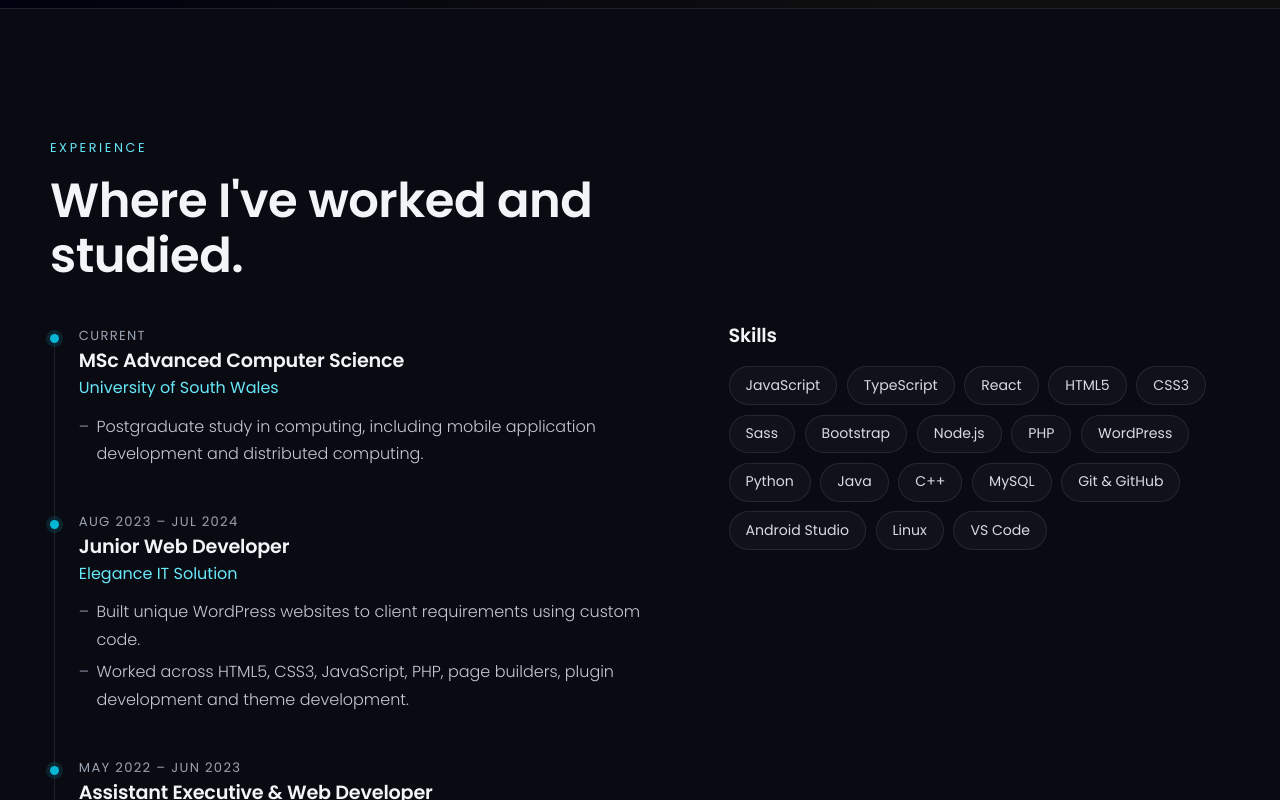
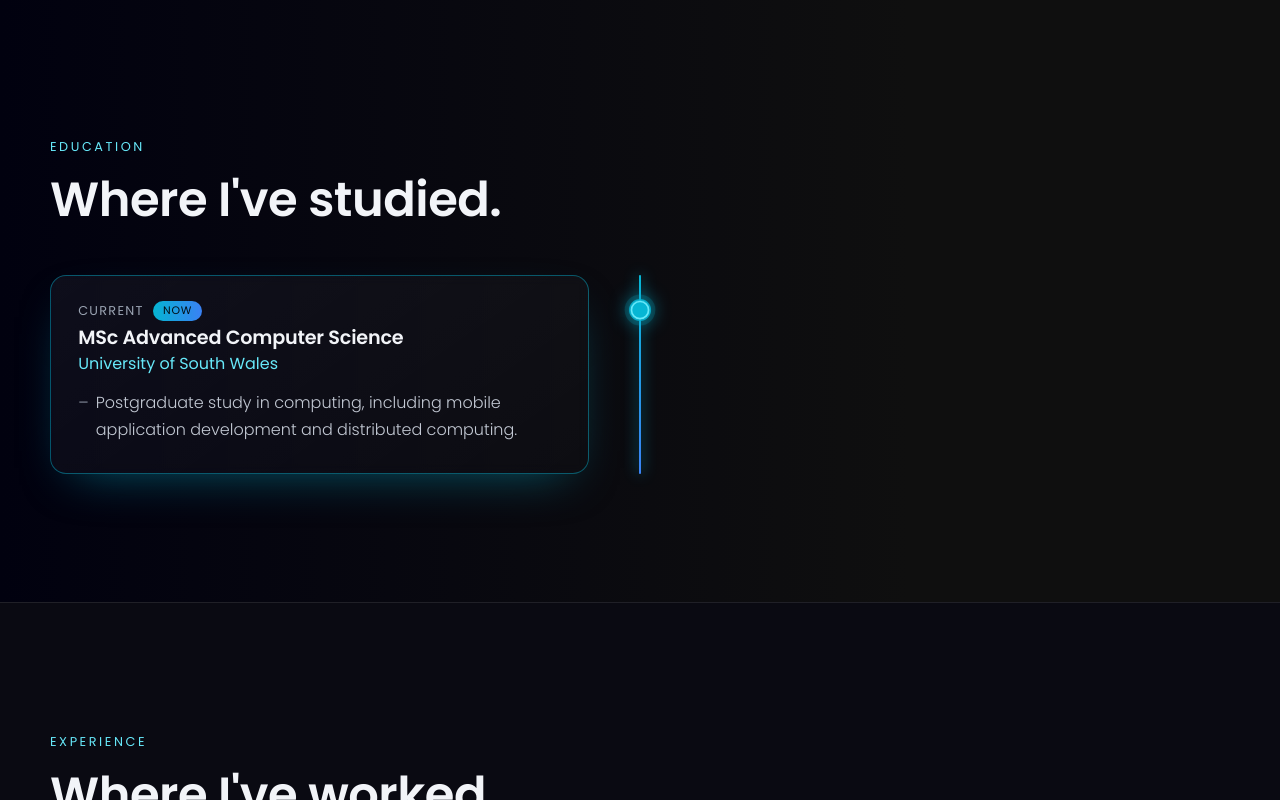
Before and after one commit to shahriarmahmudanik/shahriarmahmudanik.github.io, a React (Vite) app: page /about in a window 1280 px wide. Shown: the part 700-1500 px from the top of the page. Built offline with nearby package versions, Linux system fonts and the light colour scheme; no server answers; a web font is replaced by a local one.

Commit message:
Add Education and Experience timelines to About page

```diff
--- /dev/null
+++ b/src/components/Education.tsx
@@ -0,0 +1,15 @@
+import { profile } from '../data/profile'
+import { SectionHeading } from './SectionHeading'
+import { Timeline } from './Timeline'
+
+export function Education() {
+  const entries = profile.education.map((e) => ({ title: e.degree, org: e.school, dates: e.dates, current: e.current, points: e.points }))
+  return (
+    <section className="section" id="education">
+      <div className="wrap">
+        <SectionHeading label="Education" title="Where I've studied." />
+        <Timeline entries={entries} />
+      </div>
+    </section>
+  )
+}
--- a/src/components/Experience.tsx
+++ b/src/components/Experience.tsx
@@ -1,30 +1,16 @@
 import { profile } from '../data/profile'
 import { Reveal } from './Reveal'
 import { SectionHeading } from './SectionHeading'
+import { Timeline } from './Timeline'
 
 export function Experience() {
+  const entries = profile.experience.map((j) => ({ title: j.role, org: j.company, dates: j.dates, current: j.current, points: j.points }))
   return (
     <section className="section section--alt" id="experience">
       <div className="wrap">
-        <SectionHeading label="Experience" title="Where I've worked and studied." />
-        <div className="grid-2 grid-2--top">
-          <ol className="timeline">
-            {profile.experience.map((job, i) => (
-              <li className="timeline__item" key={job.role + job.company}>
-                <Reveal delay={i * 0.08}>
-                  <p className="timeline__dates">{job.dates}</p>
-                  <h3 className="timeline__role">{job.role}</h3>
-                  <p className="timeline__company">{job.company}</p>
-                  <ul className="timeline__points">
-                    {job.points.map((pt) => (
-                      <li key={pt}>{pt}</li>
-                    ))}
-                  </ul>
-                </Reveal>
-              </li>
-            ))}
-          </ol>
-          <Reveal className="skills">
+        <SectionHeading label="Experience" title="Where I've worked." />
+        <Timeline entries={entries} />
+        <Reveal className="skills-row">
           <h3 className="subhead">Skills</h3>
           <ul className="chips">
             {profile.skills.map((s) => (
@@ -33,7 +19,6 @@ export function Experience() {
           </ul>
         </Reveal>
       </div>
-      </div>
     </section>
   )
 }
--- /dev/null
+++ b/src/components/Timeline.tsx
@@ -0,0 +1,61 @@
+import { useRef } from 'react'
+import { motion, useInView, useReducedMotion, useScroll, useSpring } from 'framer-motion'
+
+export interface TimelineEntry {
+  title: string
+  org: string
+  dates: string
+  current?: boolean
+  points: string[]
+}
+
+function Entry({ entry, index }: { entry: TimelineEntry; index: number }) {
+  const ref = useRef<HTMLLIElement>(null)
+  const reached = useInView(ref, { margin: '0px 0px -45% 0px' }) // lights up when it reaches the middle of the screen
+  const reduce = useReducedMotion()
+  const side = index % 2 === 0 ? -1 : 1
+
+  return (
+    <li ref={ref} className={`tl__item${reached ? ' is-reached' : ''}${entry.current ? ' is-current' : ''}`}>
+      <span className="tl__dot" aria-hidden="true" />
+      <motion.div
+        className="tl__card"
+        initial={reduce ? false : { opacity: 0, x: side * 60, filter: 'blur(6px)' }}
+        whileInView={{ opacity: 1, x: 0, filter: 'blur(0px)' }}
+        viewport={{ once: true, margin: '0px 0px -12% 0px' }}
+        transition={{ duration: 0.7, ease: [0.2, 0.7, 0.2, 1] }}
+        whileHover={reduce ? undefined : { y: -4 }}
+      >
+        <p className="tl__dates">
+          {entry.dates}
+          {entry.current && <span className="tl__badge">Now</span>}
+        </p>
+        <h3 className="tl__title">{entry.title}</h3>
+        <p className="tl__org">{entry.org}</p>
+        <ul className="tl__points">
+          {entry.points.map((pt) => (
+            <li key={pt}>{pt}</li>
+          ))}
+        </ul>
+      </motion.div>
+    </li>
+  )
+}
+
+// A vertical timeline whose glowing line "draws" itself as you scroll, lighting each dot on the way.
+export function Timeline({ entries }: { entries: TimelineEntry[] }) {
+  const ref = useRef<HTMLOListElement>(null)
+  const { scrollYProgress } = useScroll({ target: ref, offset: ['start 65%', 'end 55%'] })
+  const scaleY = useSpring(scrollYProgress, { stiffness: 120, damping: 24, restDelta: 0.001 })
+
+  return (
+    <ol className="tl" ref={ref}>
+      <span className="tl__rail" aria-hidden="true">
+        <motion.span className="tl__fill" style={{ scaleY }} />
+      </span>
+      {entries.map((e, i) => (
+        <Entry key={e.title + e.org} entry={e} index={i} />
+      ))}
+    </ol>
+  )
+}
--- a/src/data/profile.ts
+++ b/src/data/profile.ts
@@ -19,15 +19,19 @@ export const profile: Profile = {
     { value: 28, label: 'Public GitHub repositories' },
     { value: 'MSc', label: 'Advanced Computer Science' },
   ],
-  experience: [
+  // TODO (you): add your earlier education (bachelor's degree, college...) as more entries here, newest first.
+  education: [
     {
-      role: 'MSc Advanced Computer Science',
-      company: 'University of South Wales',
+      degree: 'MSc Advanced Computer Science',
+      school: 'University of South Wales',
       dates: 'Current',
+      current: true,
       points: [
         'Postgraduate study in computing, including mobile application development and distributed computing.',
       ],
     },
+  ],
+  experience: [
     {
       role: 'Junior Web Developer',
       company: 'Elegance IT Solution',
--- a/src/index.css
+++ b/src/index.css
@@ -547,3 +547,42 @@ body.menu-open { overflow: hidden; }
 .gallery img { height: 26rem; width: auto; flex: none; border-radius: 1.2rem; border: 1px solid rgba(255, 255, 255, 0.2); scroll-snap-align: start; }
 .gallery--page { margin-bottom: 2rem; }
 .tile__art--hidden { display: none; } /* phone screenshots are shown in the gallery instead */
+
+/* Scroll-drawn timeline (Education / Experience) */
+.tl { position: relative; margin: 3rem 0 0; padding: 0; list-style: none; }
+.tl__rail { position: absolute; top: 0; bottom: 0; left: 11px; width: 2px; background: var(--line); border-radius: 2px; }
+.tl__fill {
+	position: absolute; inset: 0; transform-origin: top; border-radius: 2px;
+	background: linear-gradient(to bottom, var(--accent), var(--blue)); box-shadow: 0 0 14px var(--accent);
+}
+.tl__item { position: relative; padding: 0 0 2.6rem 3rem; }
+.tl__item:last-child { padding-bottom: 0; }
+.tl__dot {
+	position: absolute; left: 3px; top: 1.6rem; width: 18px; height: 18px; border-radius: 50%;
+	background: var(--bg); border: 2px solid rgba(255, 255, 255, 0.25); transition: background 0.4s, border-color 0.4s, box-shadow 0.4s, transform 0.4s var(--ease);
+}
+.tl__item.is-reached .tl__dot { background: var(--accent); border-color: var(--accent-2); box-shadow: 0 0 0 5px rgba(6, 182, 212, 0.18), 0 0 18px var(--accent); transform: scale(1.1); }
+.tl__item.is-current .tl__dot::after { content: ""; position: absolute; inset: -6px; border-radius: 50%; border: 2px solid var(--accent); animation: ring 2s ease-out infinite; }
+@keyframes ring { from { transform: scale(0.7); opacity: 0.9; } to { transform: scale(1.8); opacity: 0; } }
+.tl__card {
+	position: relative; padding: 1.5rem 1.7rem; border: 1px solid var(--line); border-radius: var(--radius);
+	background: linear-gradient(145deg, rgba(255, 255, 255, 0.05), rgba(255, 255, 255, 0.015)); -webkit-backdrop-filter: blur(6px); backdrop-filter: blur(6px);
+	transition: border-color 0.4s, box-shadow 0.4s;
+}
+.tl__item.is-reached .tl__card { border-color: rgba(6, 182, 212, 0.45); box-shadow: 0 18px 50px -24px rgba(6, 182, 212, 0.55); }
+.tl__dates { display: flex; align-items: center; gap: 0.6rem; margin-bottom: 0.3rem; font-size: 0.8rem; letter-spacing: 0.1em; text-transform: uppercase; color: var(--muted); }
+.tl__badge { padding: 0.05rem 0.6rem; border-radius: 999px; font-size: 0.68rem; letter-spacing: 0.08em; color: #021016; background: linear-gradient(90deg, var(--accent), var(--blue)); animation: pulse 2s ease-in-out infinite; }
+.tl__title { font-size: 1.3rem; margin-bottom: 0.1rem; }
+.tl__org { margin-bottom: 0.7rem; color: var(--accent-2); }
+.tl__points { margin: 0; padding: 0; list-style: none; }
+.tl__points li { position: relative; padding-left: 1.1rem; margin-bottom: 0.35rem; color: #c3c9d4; font-weight: 300; }
+.tl__points li::before { content: "–"; position: absolute; left: 0; color: var(--muted); }
+.skills-row { margin-top: 4rem; }
+@media (min-width: 900px) {
+	.tl__rail { left: 50%; margin-left: -1px; }
+	.tl__item { width: 50%; padding: 0 3.2rem 2.6rem 0; }
+	.tl__item:nth-of-type(odd) { margin-left: 0; }
+	.tl__item:nth-of-type(even) { margin-left: 50%; padding: 0 0 2.6rem 3.2rem; }
+	.tl__item:nth-of-type(odd) .tl__dot { left: auto; right: -9px; }
+	.tl__item:nth-of-type(even) .tl__dot { left: -9px; }
+}
--- a/src/pages/AboutPage.tsx
+++ b/src/pages/AboutPage.tsx
@@ -1,4 +1,5 @@
 import { About } from '../components/About'
+import { Education } from '../components/Education'
 import { Experience } from '../components/Experience'
 import { Services } from '../components/Services'
 import { profile } from '../data/profile'
@@ -9,6 +10,7 @@ export function AboutPage() {
   return (
     <main id="main" className="page-inner">
       <About />
+      <Education />
       <Experience />
       <Services />
     </main>
```
Also changed, not shown: src/types.ts (+10 -0 lines). Lines whose indentation alone changed are shown as unchanged.
